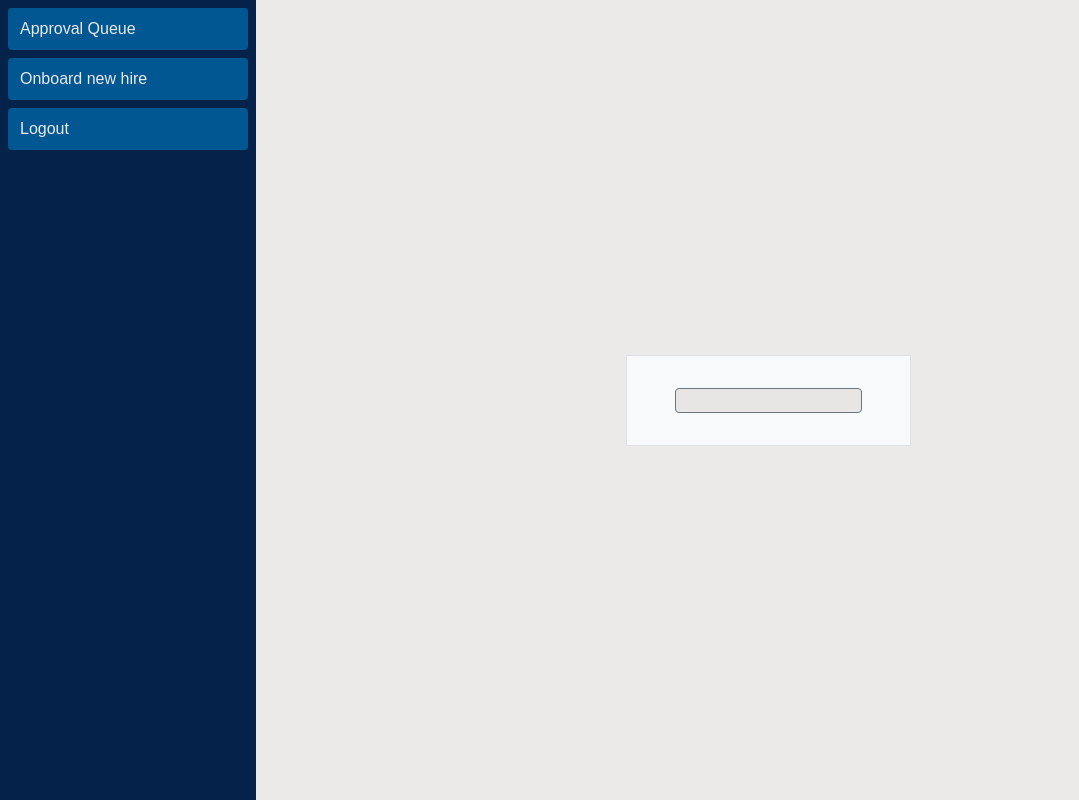
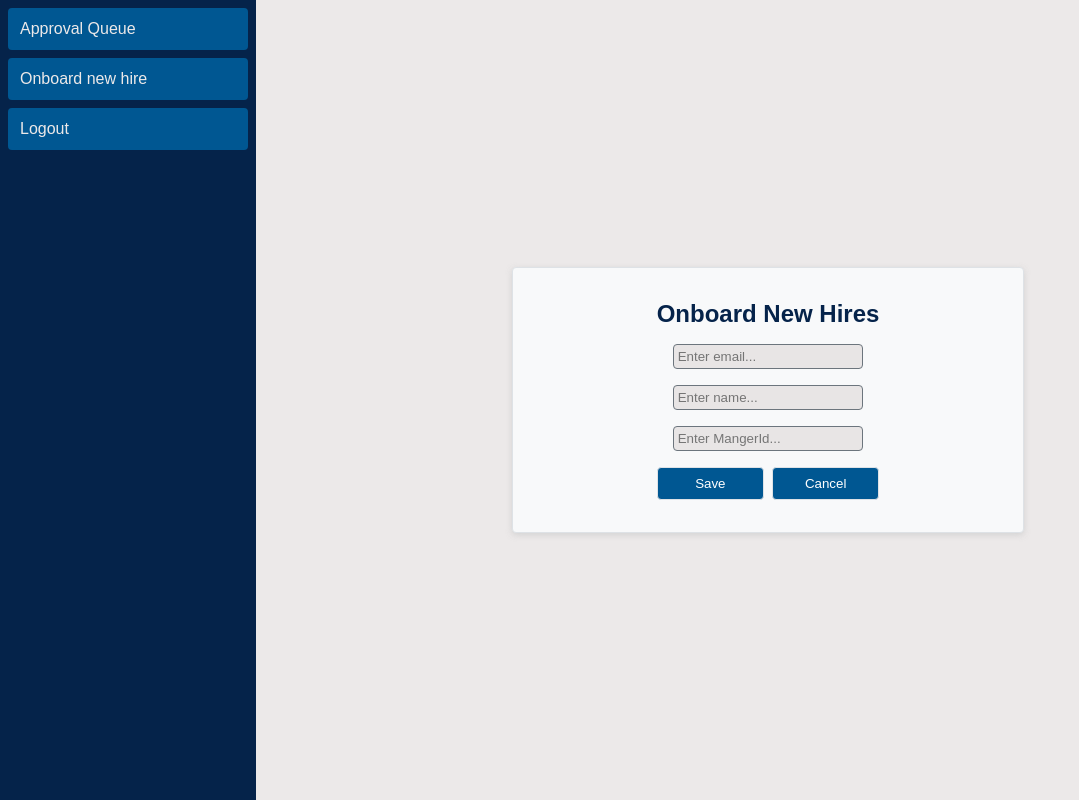
Before and after one commit to sanskruti-bhartal-coditas/launchpad, a React (Vite) app: page /manager in a window 1280 px wide. Both pictures are taken after a click on the element "Onboard new hire". Shown: the whole page, without its empty margins (0-1079 px from the left). Built offline with nearby package versions, Linux system fonts and the light colour scheme.

Commit message:
working on onboard new hires form

```diff
--- a/src/css/_theme.scss
+++ b/src/css/_theme.scss
@@ -64,3 +64,8 @@ $box-shadow : 0px 2px 6px 0px #cccc;
   transition: 0.3s ease-in;
   box-shadow: $box-shadow;
 }
+
+@mixin inputGroup{
+  margin: 1rem;
+  @include grid-center;
+}
--- a/src/guards/guards.ts
+++ b/src/guards/guards.ts
@@ -1,7 +1,10 @@
 import type { Predicate } from "../routes/routes";
 
 export const isUserLoggedIn:Predicate = () =>{
-// if token exists return true, else false
+  const token = JSON.parse(localStorage.getItem('accessToken'));
+  if(!token) return false
+
+  return true;
 }
 
 type Roles = "HIRE" | "MANAGER" | "HR-COORDINATOR";
--- a/src/layouts/ManagerDashboard/Container/Container.tsx
+++ b/src/layouts/ManagerDashboard/Container/Container.tsx
@@ -2,11 +2,11 @@ import styles from "./Container.module.scss";
 import type { ContainerProps } from "./Container.types";
 import OnboardHire from "../OnboardHire/OnboardHire"
 
-const Container = ({onboardState}:ContainerProps) => {
+const Container = ({onboardState,handleSetOnboardHire}:ContainerProps) => {
   return(
     <section className={styles.container}>
       {
-        onboardState && <OnboardHire/>
+        onboardState && <OnboardHire />
       }
     </section>
   )
--- a/src/layouts/ManagerDashboard/Container/Container.types.ts
+++ b/src/layouts/ManagerDashboard/Container/Container.types.ts
@@ -1,3 +1,4 @@
 export interface ContainerProps {
   onboardState: boolean
+  handleSetOnboardHire:(state:boolean) => void
 }
--- a/src/layouts/ManagerDashboard/OnboardHire/OnboardHire.module.scss
+++ b/src/layouts/ManagerDashboard/OnboardHire/OnboardHire.module.scss
@@ -1,12 +1,32 @@
 @use "../../../css/theme" as *;
 
 .background{
+  @include grid-center;
+  width: 50%;
   background-color: $background;
-  padding: 1rem;
   border: thin solid $border-color;
+  box-shadow: $box-shadow;
+  border-radius: 4px;
 }
 
 .form{
-  // width: 50%;
-  padding: 1rem 2rem;
+  padding: 2rem 6rem;
 }
+
+.heading{
+  color: $first-color;
+}
+
+.errorMessage{
+  @include error-message;
+}
+
+.inputGroup{
+  @include inputGroup;
+}
+
+.buttonGroup{
+  display: grid;
+  grid-template-columns: 1fr 1fr;
+  gap: 0.5rem;
+}
--- a/src/layouts/ManagerDashboard/OnboardHire/OnboardHire.tsx
+++ b/src/layouts/ManagerDashboard/OnboardHire/OnboardHire.tsx
@@ -1,11 +1,87 @@
 import Input from "../../../components/Input/Input";
 import styles from "./OnboardHire.module.scss";
+import { useForm } from "react-hook-form";
+import type { OnboardHireProps,OnboardHireFormProps } from "./OnboardHire.types";
+import { SecondaryButton } from "../../../components/Button/Button";
 
-const onboardHire = () =>{
-  return(
+const onboardHire = ({handleSetOnboardHire}:OnboardHireProps) => {
+  const { register, handleSubmit, formState: { errors } } = useForm<OnboardHireFormProps>({
+    defaultValues: {
+      email: '',
+      name: '',
+      managerId: ''
+    },
+    mode: "onChange"
+  })
+
+  const handleOnSubmit = () =>{
+    console.log("onsubmit");
+  }
+
+  const handleCancel = () =>{
+    console.log('cancel');
+
+    handleSetOnboardHire(false)
+  }
+  return (
     <section className={styles.background}>
-      <form action="" className={styles.form}>
-        <Input/>
+      <form action="" className={styles.form} onSubmit={handleOnSubmit}>
+        <div className={styles.heading}>
+          <h2>Onboard New Hires</h2>
+        </div>
+
+        <div className={styles.inputGroup}>
+          <div>
+            {errors.email &&
+              <p className={styles.errorMessage}>{errors.email.message}</p>
+            }
+          </div>
+
+          <Input
+            type="email"
+            placeholder="Enter email..."
+            {...register("email",
+              {
+                required: "*Email is required",
+                pattern: {
+                  value: /^[a-zA-Z0-9._%+-]+@[a-zA-Z0-9.-]+\.[a-zA-Z]{2,}$/,
+                  message: "Invalid email format"
+                }
+              })}
+          />
+
+        </div>
+
+        <div className={styles.inputGroup}>
+          <div>
+            {errors.name &&
+              <p className={styles.errorMessage}>{errors.name.message}</p>
+            }
+          </div>
+          <Input
+            type="text"
+            placeholder="Enter name..."
+            {...register("name", { required: "*Name is required" })}
+          />
+        </div>
+
+        <div className={styles.inputGroup}>
+            <div>
+              {errors.managerId &&
+                <p className={styles.errorMessage}>{errors.managerId.message}</p>
+              }
+            </div>
+            <Input
+              type="text"
+              placeholder="Enter MangerId..."
+              {...register("managerId", { required: "*ManagerId is required"})}
+            />
+        </div>
+
+        <div className={styles.buttonGroup}>
+          <SecondaryButton>Save</SecondaryButton>
+          <SecondaryButton type="button" onClick={handleCancel}>Cancel</SecondaryButton>
+        </div>
       </form>
     </section>
   )
--- a/src/pages/Login/Login.module.scss
+++ b/src/pages/Login/Login.module.scss
@@ -24,8 +24,7 @@
 }
 
 .inputGroup{
-  margin: 1rem;
-  @include grid-center;
+  @include inputGroup;
   grid-template-row : 1fr 1fr;
 }
 
--- a/src/pages/Login/Login.services.ts
+++ b/src/pages/Login/Login.services.ts
@@ -1,6 +1,6 @@
 import { createApi } from "@reduxjs/toolkit/query/react";
 import { getFetchBaseQuery } from "../../services/app.services";
-import type { LoginInterface } from "./Login.types";
+import type { LoginInterface, LoginResponse } from "./Login.types";
 
  export const loginApi = createApi({
   reducerPath: 'loginApi',
@@ -8,7 +8,7 @@ import type { LoginInterface } from "./Login.types";
 
   endpoints: (builder) => ({
 
-    login : builder.mutation<void, LoginInterface>({
+    login : builder.mutation<LoginResponse, LoginInterface>({
       query: (user) => ({
         url: 'auth/login',
         method: 'POST',
--- a/src/pages/Login/Login.tsx
+++ b/src/pages/Login/Login.tsx
@@ -2,8 +2,9 @@ import { useForm } from "react-hook-form";
 import { PrimaryButton } from "../../components/Button/Button";
 import Input from "../../components/Input/Input";
 import styles from "./Login.module.scss";
-import type { LoginInterface } from "./Login.types";
+import type { LoginInterface, LoginResponse } from "./Login.types";
 import { useLoginMutation } from "./Login.services";
+import { isExpired, decodeToken } from "react-jwt";
 
 const Login = () => {
 
@@ -20,11 +21,16 @@ const Login = () => {
   })
 
   // handlers
-  const onSubmit = async(data:LoginInterface) => {
-    const response = await login(data)
-    console.log(response.data)
+  const onSubmit = async(userData:LoginInterface) => {
+    const response = await login(userData);
+    localStorage.setItem('accessToken', JSON.stringify(response.data?.accessToken))
 
-    //store accesstoken here
+    // decode token to access role
+    const decodedToken : string | null = decodeToken(response.data?.accessToken);
+    localStorage.setItem('role', JSON.stringify(decodedToken?.role))
+
+    console.log(response.data);
+    console.log(JSON.parse(localStorage.getItem('role')));
   }
 
   return (
@@ -70,10 +76,6 @@ const Login = () => {
               {...register("password",
                 {
                   required: "*Password is required",
-                  maxLength: {
-                    value: 6,
-                    message: "*Minimum password length is 6"
-                  }
                 })}
             />
             {/* error messages  */}
--- a/src/pages/Login/Login.types.ts
+++ b/src/pages/Login/Login.types.ts
@@ -5,7 +5,9 @@ export interface LoginInterface {
 
 
 export interface LoginResponse {
-  error:{
+  accessToken?:string,
+  refreshToken?:string,
+  error?:{
     message:string
   }
 }
--- a/src/pages/ManagerDashboard/MangerDashboard.tsx
+++ b/src/pages/ManagerDashboard/MangerDashboard.tsx
@@ -9,7 +9,7 @@ const MangerDashboard = () =>{
     <section className={styles.background}>
       <SideBar handleSetOnboardHire = {setOnboardHire}/>
 
-      <Container onboardState={isOnboardHireOpen}/>
+      <Container onboardState={isOnboardHireOpen} handleSetOnboardHire = {setOnboardHire}/>
     </section>
   )
 }
```
Also changed, not shown: src/layouts/ManagerDashboard/OnboardHire/OnboardHire.types.ts (added, +9 -0 lines).
